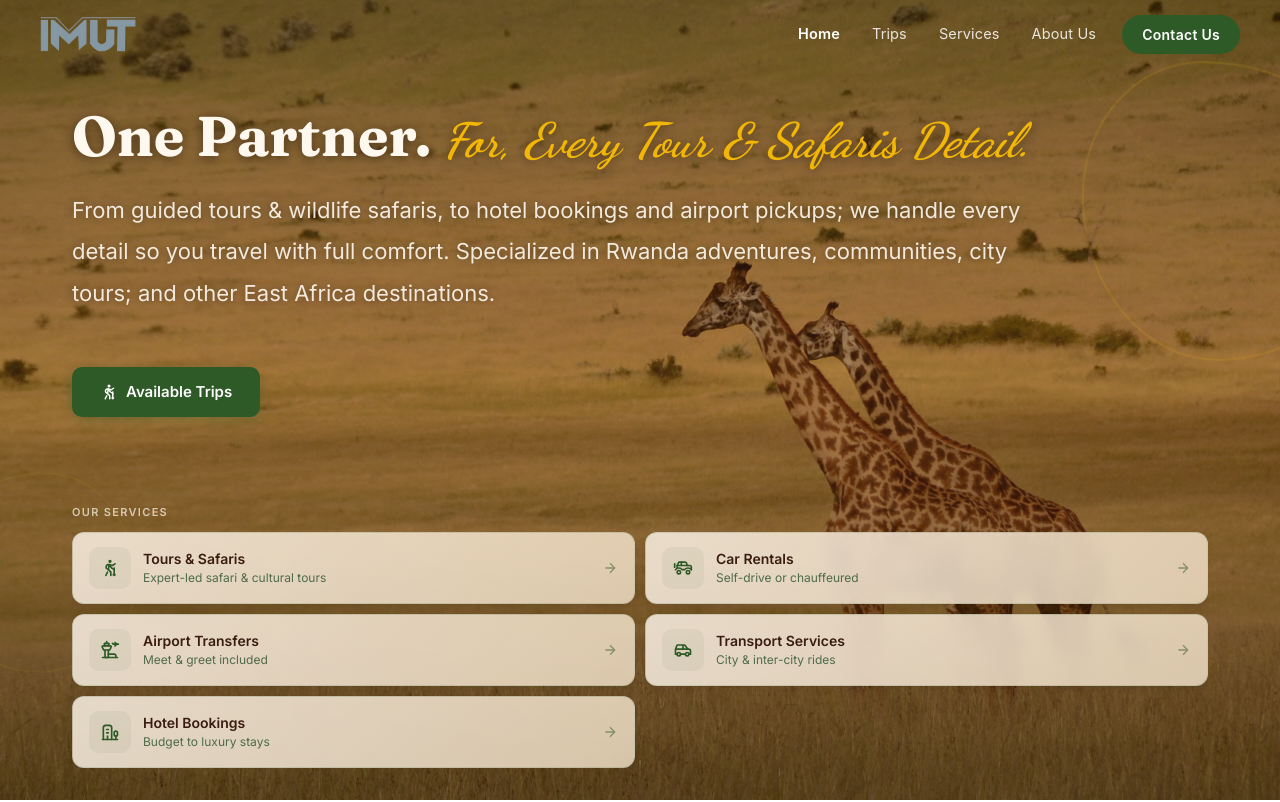
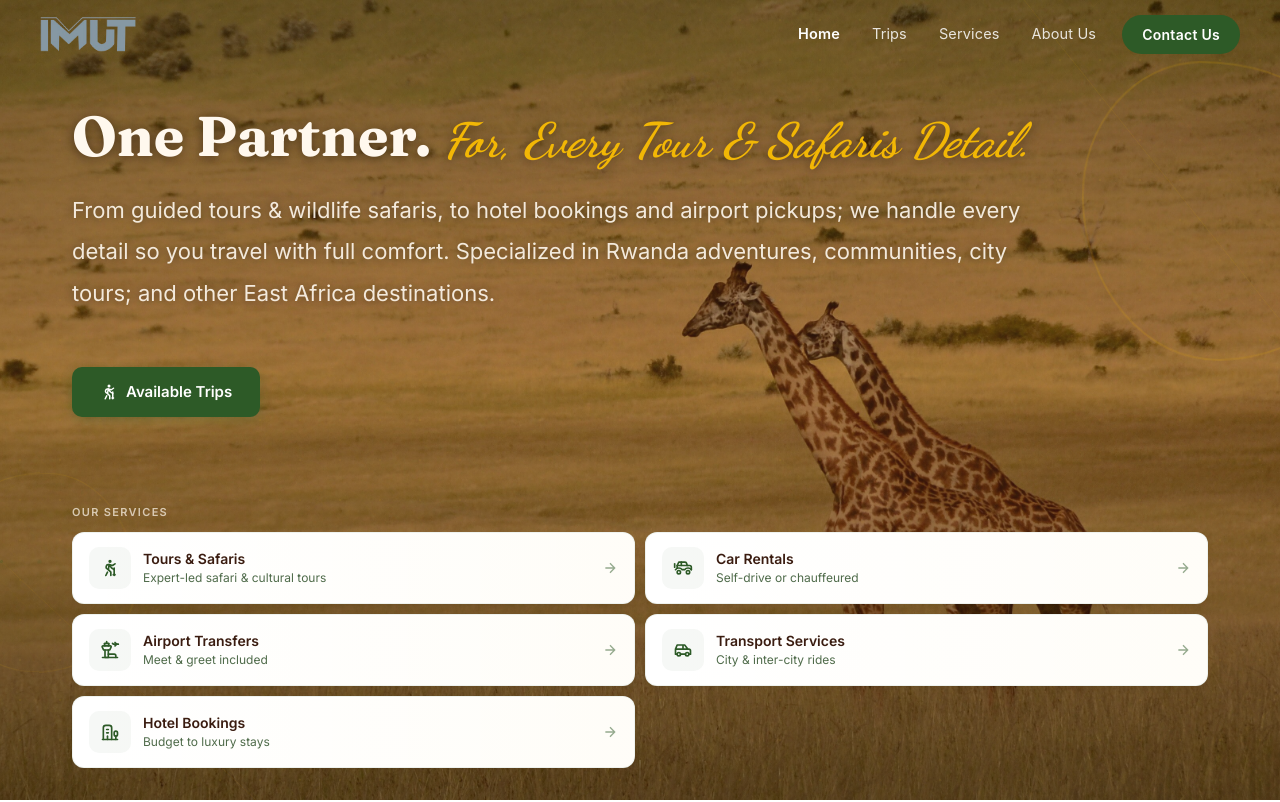
Before and after one commit to Bazatohalemouard/imut-tours, a React (Vite) app: page / in a window 1280 px wide. Shown: the top 802 px of the page. Built offline with nearby package versions, Linux system fonts and the light colour scheme; a web font is replaced by a local one.

Commit message:
Adjusted hero service for clearer background

```diff
--- a/src/components/homepage/HeroServices.jsx
+++ b/src/components/homepage/HeroServices.jsx
@@ -240,20 +240,20 @@ const ServiceCard = ({ service, setPage, index }) => {
         width: "100%",
         padding: "14px 16px",
         background: service.isPrimary
-          ? "linear-gradient(135deg, rgba(251,241,228,0.95), rgba(255,248,236,0.9))"
-          : "linear-gradient(135deg, rgba(251,241,228,0.85), rgba(245,230,211,0.8))",
+          ? "white" // Changed to pure white for clarity
+          : "white", // Changed to pure white for clarity
         backdropFilter: "blur(8px)",
         border: service.isPrimary
-          ? "1.5px solid rgba(45,90,39,0.3)"
-          : "1px solid rgba(45,90,39,0.15)",
+          ? "1.5px solid rgba(45,90,39,0.1)"
+          : "1px solid rgba(45,90,39,0.08)",
         borderRadius: "12px",
         cursor: "pointer",
         textAlign: "left",
         transition: "all 0.2s ease",
         transform: isPressed ? "scale(0.98)" : "scale(1)",
         boxShadow: service.isPrimary
-          ? "0 4px 16px rgba(20,8,4,0.15)"
-          : "0 2px 8px rgba(20,8,4,0.1)",
+          ? "0 4px 16px rgba(20,8,4,0.08)"
+          : "0 2px 8px rgba(20,8,4,0.05)",
         position: "relative",
         overflow: "hidden",
         animationDelay: `${index * 0.1}s`,
@@ -279,8 +279,8 @@ const ServiceCard = ({ service, setPage, index }) => {
         height: "42px",
         borderRadius: "10px",
         background: service.isPrimary
-          ? "linear-gradient(135deg, rgba(45,90,39,0.12), rgba(74,140,65,0.08))"
-          : "rgba(45,90,39,0.06)",
+          ? "linear-gradient(135deg, rgba(45,90,39,0.08), rgba(74,140,65,0.04))"
+          : "rgba(45,90,39,0.04)",
         display: "flex",
         alignItems: "center",
         justifyContent: "center",
```
